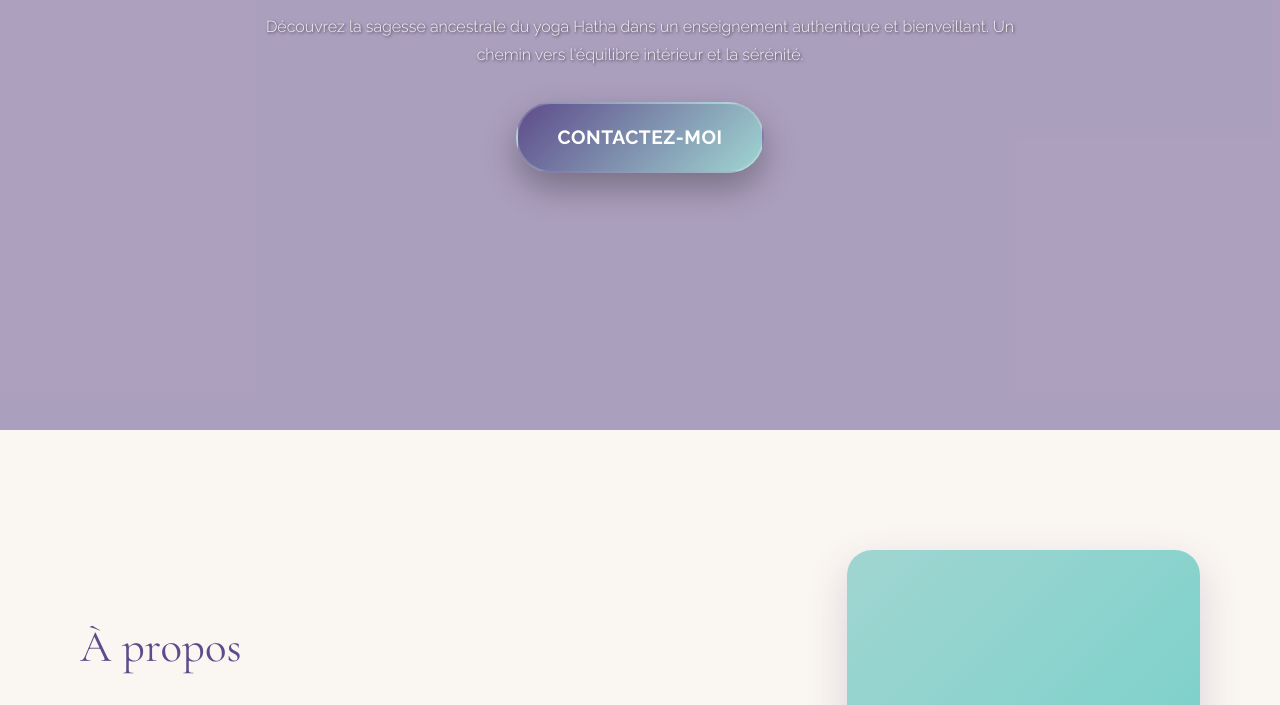
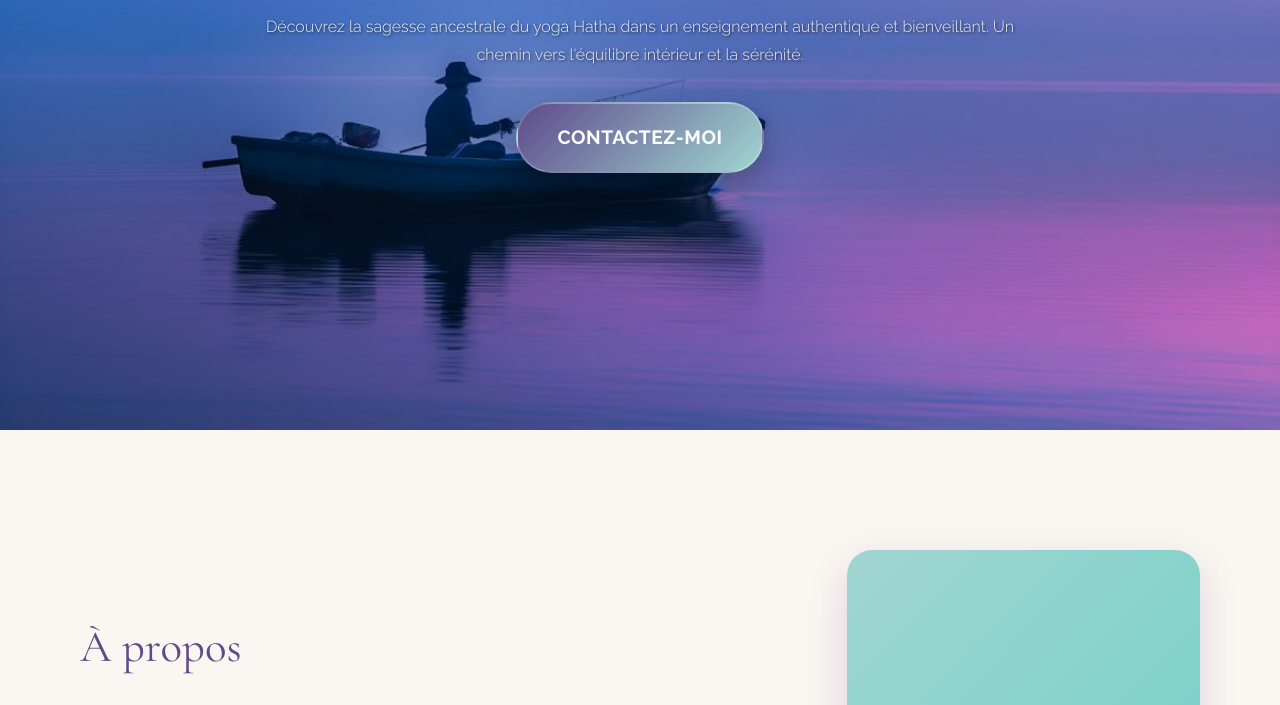
Before and after one commit to Luce-cmd/Shanti-yoga-, a plain HTML site: page index.html in a window 1280 px wide. Shown: the part 370-1075 px from the top of the page. Drawn offline with nearby package versions, Linux system fonts and the light colour scheme.

Commit message:
Update style.css

```diff
--- a/style.css
+++ b/style.css
@@ -229,7 +229,7 @@ p {
 
 /* Overlay plus marqué pour la lisibilité */
 .hero-overlay {
-    background-image: url('./image/hero4.jpeg');
+    background-image: url('./images/hero4.jpeg');
     background-size: cover;
     background-position: center;
     background-repeat: no-repeat;
```
